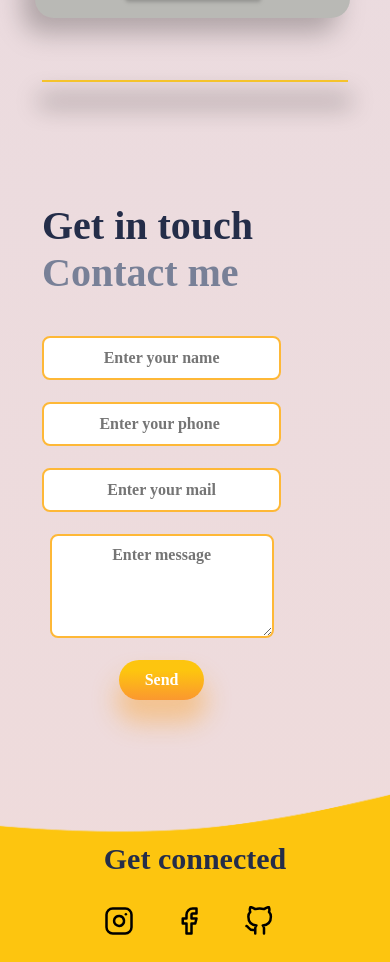
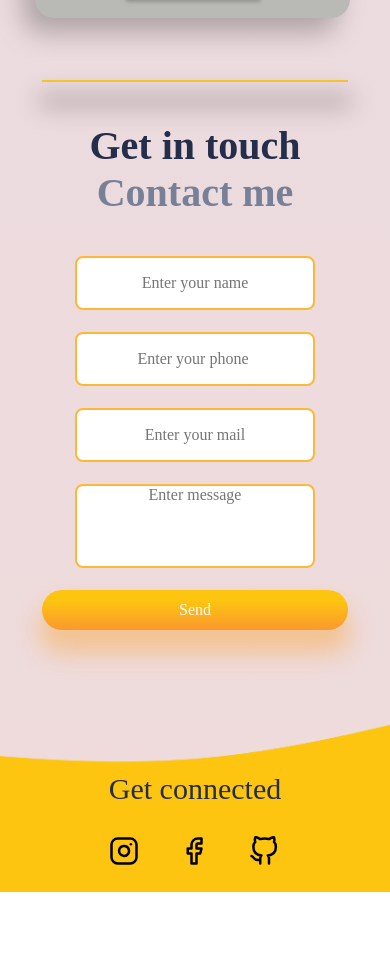
Before and after one commit to Aashu623/Portfolio, a React (Create React App) app: page / in a window 390 px wide. Shown: the part 3669-4631 px from the top of the page. After the commit the page ends 4561 px from the top, so only its background shows below. Built offline with nearby package versions, Linux system fonts and the light colour scheme; a web font is replaced by a local one.

Commit message:
update contact form and footer

```diff
--- a/src/App.css
+++ b/src/App.css
@@ -19,6 +19,10 @@
   background: linear-gradient(rgb(221, 221, 238),rgb(239, 219, 219));
   opacity: 1;
   transform: translateY(0);
+  height: fit-content;
+}
+*{
+  font-weight: 400;
 }
 .button{
   margin: 0px 10px;
--- a/src/Components/Contact/contact.css
+++ b/src/Components/Contact/contact.css
@@ -8,26 +8,22 @@
 }
 .left{
     flex: 1;
-    display: flex;
-    flex-direction: column;
-    align-items: center;
-    gap: 10px;
-    flex: 1;
 }
 .span{
     display: flex;
-    margin-top: 4rem;
     flex-direction: column;
+    justify-content: center;
+    align-items: center;
 }
 .span>:nth-child(1){
     color: var(--black);
     font-weight: bold;
-    font-size: 3rem;
+    font-size: 4rem;
 }
 .span>:nth-child(2){
     color: var(--gray);
     font-weight: bold;
-    font-size: 3rem;
+    font-size: 4rem;
 }
 
 .right{
@@ -44,17 +40,22 @@
 }
 .right form input,textarea{
     width: 20rem;
-    height: 2rem;
+    height: 2.5rem;
     padding:  0 1.1em;
     text-align: center;
     outline: none;
     border: 2px solid var(--orange);
     border-radius: 8px;
     font-size: 16px;
+    font-weight: 400;
 }
 .right form textarea{
     height: 4rem !important;
-    padding: 10px;
+    resize: none;
+}
+
+.right form button{
+    width: 100%;
 }
 .disable{
     background-color: var(--gray);
@@ -83,7 +84,16 @@
 @media screen and (max-width:770px) {
     .c-container{
         flex-direction: column;
+        align-items: center;
+        justify-content: center;
+        .left,.right{
+            width: 100%;
+        }
+        .right>form{
+            width: 100%;
+        }
     }
+
 }
 @media screen and (max-width: 480px) {
     .contact {
@@ -103,9 +113,6 @@
     .span>:nth-child(2){
         font-size: 2rem;
     }
-    .right img{
-        display: none;
-    }
     .right form input,textarea{
         width: 10rem;
     }
--- a/src/Components/Footer/footer.css
+++ b/src/Components/Footer/footer.css
@@ -33,7 +33,6 @@
 }
 .f-connect span{
     color: var(--black);
-    text-decoration: underline;
 }
 @media screen and (max-width: 480px) {
   .footer {
--- a/src/Components/TechUse/TechUse.css
+++ b/src/Components/TechUse/TechUse.css
@@ -9,8 +9,9 @@
 }
 .t-left{
   display: flex;
-  flex: 1;
+  flex: 2;
   flex-direction: column;
+  gap: 1rem;
 }
 .t-left>:nth-child(1){
   color: var(--black);
```
